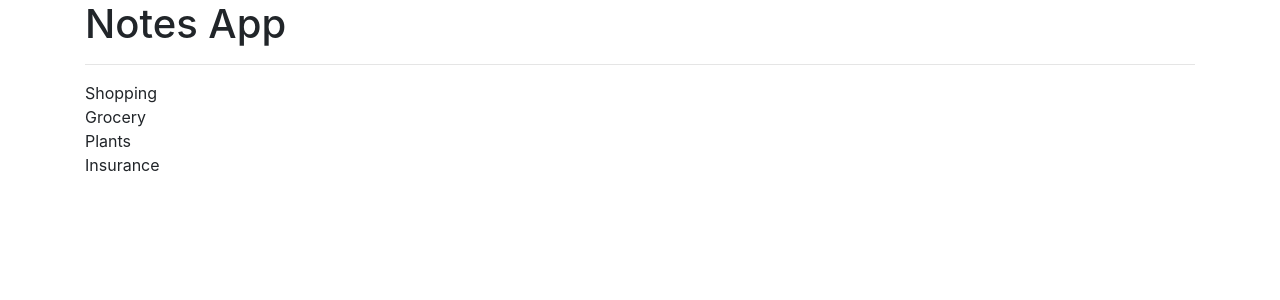
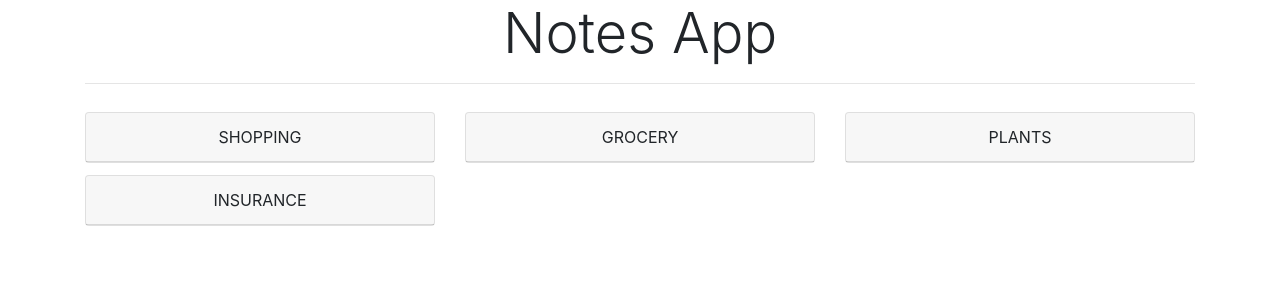
Before and after one commit to Manav15/Notes-App-React, a React (Create React App) app: page / in a window 1280 px wide. Shown: the top 300 px of the page. Built offline with nearby package versions, Linux system fonts and the light colour scheme.

Commit message:
Added css styling to UI

```diff
--- a/src/App.js
+++ b/src/App.js
@@ -10,7 +10,7 @@ import Notes from './components/Notes/Notes';
 function App() {
   return (
     <div className="container">
-      <h1>Notes App</h1>
+      <h1 className="display-4 text-center">Notes App</h1>
       <hr />
       <Notes />
     </div>
--- /dev/null
+++ b/src/components/Notes/NoteList/NoteItem/NoteItem.css
@@ -0,0 +1,8 @@
+.margin-card{
+    margin-top: 12px;
+}
+
+.margin-card:hover{
+    background-color :darksalmon;
+    cursor: pointer;
+}
--- a/src/components/Notes/NoteList/NoteItem/NoteItem.js
+++ b/src/components/Notes/NoteList/NoteItem/NoteItem.js
@@ -1,9 +1,14 @@
 import React from 'react';
+import "./NoteItem.css";
 
 const NoteItem = (props) => {
     return (
-        <div>
-            {props.note.title}
+        <div className="col-sm-6 col-md-4">
+            <div className = "card margin-card">
+                <div className = "card-header text-center">
+                    {props.note.title.toUpperCase()}
+                </div>
+            </div>
         </div>
     );
 }
--- a/src/components/Notes/NoteList/NoteList.js
+++ b/src/components/Notes/NoteList/NoteList.js
@@ -8,7 +8,7 @@ class NoteList extends Component {
             return <NoteItem note={note} />
         })
         return (
-            <div>
+            <div className="row">
                 {noteItems}
             </div>
         );
```
